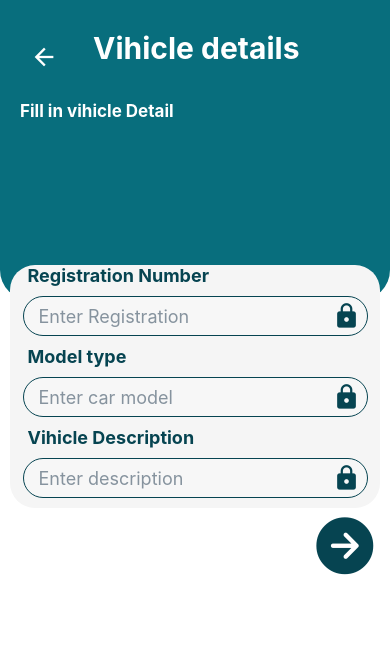
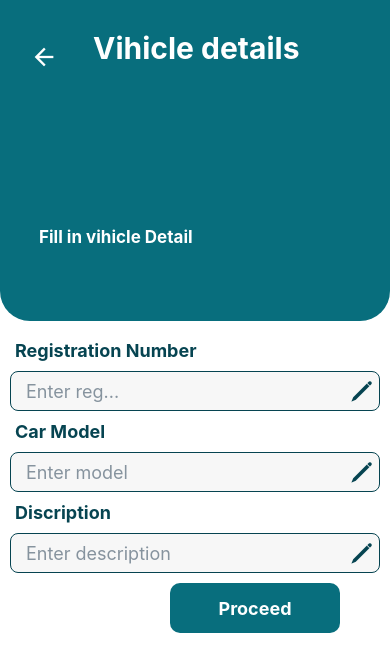
Before and after one commit to ernestmatenjwa/carWashReactNativeApp, a React Native app: screen /VihicleDetail in a window 390 px wide. Shown: the top 672 px of the page. Built offline with nearby package versions, Linux system fonts and the light colour scheme.

Commit message:
Register vehicle added

```diff
--- a/App.js
+++ b/App.js
@@ -15,7 +15,7 @@ import VehicleScreen from "./components/vehicletype"
 import PaymentScreen from "./components/payment"
 import ChatScreen from "./components/chatScreen"
 import ProfileEdit from "./Screens/EditProfile"
-import More1 from "./Screens/more1";
+import RegisteredCars from "./Screens/RegisteredCars";
 import More2 from "./Screens/more2";
 import More3 from "./Screens/more3";
 
@@ -167,7 +167,7 @@ export default function App() {
         <Stack.Screen name="PaymentScreen" component={PaymentScreen} options={{header: () => null}} />
         <Stack.Screen name="VihicleDetail" component={VihicleDetail} options={{header: () => null}} />
         <Stack.Screen name="ProfileEdit" component={ProfileEdit} options={{header: () => null}} />
-        <Stack.Screen name="More1" component={More1} options={{header: () => null}} />
+        <Stack.Screen name="RegisteredCars" component={RegisteredCars} options={{header: () => null}} />
         <Stack.Screen name="More2" component={More2} options={{header: () => null}} />
         <Stack.Screen name="More3" component={More3} options={{header: () => null}} />
         <Stack.Screen
--- /dev/null
+++ b/Screens/RegisteredCars.js
@@ -0,0 +1,169 @@
+import React from "react";
+import {
+    View,
+    Text,
+    StyleSheet,
+    Pressable,
+    Dimensions,
+    FlatList,
+    TouchableOpacity } from "react-native";
+import COLORS from '../consts/colors';
+import Iconicons from "react-native-vector-icons/Ionicons"
+
+const { width, height } = Dimensions.get("screen");
+
+  const vehicle = [
+    {
+      id: '1',
+      brand: 'BMW',
+      RegNumber: 'FCK 814 MP',
+      Desc: 'Red',
+      model: '2021 - 3 series'
+    },
+    {
+        id: '2',
+        brand: 'Benz',
+        RegNumber: 'FCK 344 KZN',
+        Desc: 'White',
+        model: '2001 - C63'
+    },
+  ]
+
+export default function RegisteredCars({ navigation, route }) {
+  //const {userName} = route.params
+  return(
+    <View style={styles.container}>
+        <View style={{height: "12%", backgroundColor: "#064451", width: width, borderBottomLeftRadius: 20, borderBottomRightRadius: 20}}>
+        <Iconicons name='arrow-back' size={28} onPress={() => navigation.goBack()}  style={{color: "white", margin: "5%"}}/>
+           <Text style={{marginTop: "-10%", color: "white", fontSize:25, fontWeight:"bold", alignSelf: "center"}}>Registered Vehicles</Text>
+        </View>
+        <View style={{height:"2%", }}></View>
+        <View style={{width: "95%",
+         alignSelf: "center",
+         flexDirection: 'row',
+         paddingTop: "2%",
+         backgroundColor: "white",
+         paddingTop: "5%",
+         paddingBottom:"5%",
+         borderRadius: 10,
+         }}>
+        <Text style={{paddingLeft: 20, fontSize: 16, fontWeight: "bold", color: "grey"}}>New vehicle?</Text>
+               <Pressable style={{ marginLeft: "50%"}} onPress={() => navigation.navigate("CarBrand")}><Text style={{color: "#064451", fontSize: 16, fontWeight: "bold"}}>ADD</Text></Pressable>
+                   </View>
+
+    <FlatList
+      data={vehicle}
+      keyExtractor={item=>item.id}
+      renderItem={({item}) => (
+        <TouchableOpacity onPress={() => navigation.navigate("DateSetter") }>
+          <View style={styles.userInfo}>
+          <View style={styles.TextSection}>
+              <View style={styles.UserInfoText}>
+                  <Text style={styles.UserName}>{item.brand} - {item.RegNumber}</Text>
+               </View>
+            <View>
+                <Text style={{width: width/1.8,fontWeight: 'bold', fontSize: 12, color: COLORS.black}}>Model: {item.model}</Text>
+                <Text style={{width: width/1.8,fontWeight: 'bold', fontSize: 12, color: COLORS.black}}>Description: {item.Desc}</Text>
+               <View style={{flexDirection: 'row', paddingTop: "2%"}}>
+               <Pressable><Text style={{color: "green", fontSize: 16, fontWeight: "bold"}}>EDIT</Text></Pressable>
+                <Pressable><Text style={{paddingLeft: 20, color: "red", fontSize: 16, fontWeight: "bold"}}>DELETE</Text></Pressable>
+                   </View>
+            </View>
+          </View>
+          </View>
+       </TouchableOpacity>
+      )}
+    />
+    </View>
+    );
+}
+
+const styles = StyleSheet.create({
+  header: {
+    marginTop: 30,
+    flexDirection: 'row',
+    marginBottom: 20,
+},
+actionButtonIcon: {
+    fontSize: 20,
+    height: 22,
+    color: 'white',
+  },
+container: {
+    backgroundColor: COLORS.gray,
+    flex: 1,
+  },
+  item: {
+    backgroundColor: '#F5F5F5',
+    padding: 20,
+    marginVertical: 8,
+    marginHorizontal: 16,
+    marginTop: 35,
+    borderRadius: 10,
+  },
+  title: {
+    fontSize: 32,
+  },
+  subHeader:{
+    color: COLORS.tial,
+    marginTop: 20,
+    fontWeight: 'bold',
+    fontSize: 15,
+
+  },
+  price:{
+    fontSize: 15,
+    marginRight: -85,
+    marginTop: -23,
+    fontWeight: 'bold',
+    marginRight: 100
+  },
+  userInfo: {
+    width: width/1.03,
+    height: 130,
+    backgroundColor: COLORS.white,
+    flexDirection: "row",
+    justifyContent: "space-between",
+    marginHorizontal: 2,
+    marginBottom: 5,
+    marginTop: 15,
+    borderRadius: 13,
+    padding: 2,
+
+  },
+  UserImg: {
+    width: width/2.7,
+    height: height/8,
+    borderRadius: 13,
+    marginBottom: 15,
+  },
+  TextSection: {
+    flexDirection: "column",
+    justifyContent: "center",
+    padding: 15,
+    paddingLeft: 0,
+    marginLeft: 10,
+    width: 300,
+  },
+  UserInfoText: {
+    flexDirection: "row",
+    justifyContent: "space-between",
+    marginBottom: 5,
+  },
+  UserName: {
+    fontSize: 16,
+    fontWeight: "bold",
+    color: "grey",
+  },
+  MessageText:{
+    fontWeight: 'bold',
+    fontSize: 14,
+    color: COLORS.lightGray
+  },
+
+  UserImgWrapper: {
+    paddingTop: 10,
+    paddingBottom: 15,
+  },
+
+})
--- a/Screens/locationScreen.js
+++ b/Screens/locationScreen.js
@@ -75,7 +75,7 @@ export default function LocationScreen({ navigation }) {
   return (
   <View>
   <Input
-    onChangeText={event => {onChangesearchValue(event.target.value)}}
+    //onChangeText={event => {onChangesearchValue(event.target.value)}}
     inputContainerStyle={styles.inputContainer}
     inputStyle ={[styles.inputText, {padding: 10}]}
     placeholder="Search..."
--- a/components/Checkout.js
+++ b/components/Checkout.js
@@ -179,11 +179,11 @@ const TitleBox = styled.View`
 
 const TimeBox = styled.View`
     flex-direction: row;
-    padding-top: 10
+    padding-top: 10px
 `;
 
 const FooterBox = styled.View`
-    top: 55
+    top: 55px
 `;
 
 const SectionDetails = styled.View`
--- a/components/DateSetter.js
+++ b/components/DateSetter.js
@@ -1,7 +1,7 @@
 import React,{useState} from 'react';
 import { View, Text, SafeAreaView, StyleSheet, Button,Platform,Pressable,TouchableOpacity } from 'react-native';
 import COLORS from '../consts/colors';
-import Icon from 'react-native-vector-icons/MaterialIcons';
+import Icon from 'react-native-vector-icons/Ionicons';
 import DateTimePicker from '@react-native-community/datetimepicker';
 //import { event } from 'react-native-reanimated';
 
@@ -43,46 +43,44 @@ function DateSetter({navigation}) {
   return (
     <SafeAreaView style={{flex: 1, backgroundColor: COLORS.white}}>
       <View style={style.header}>
-      <Icon name='arrow-back' size={28} onPress={() => navigation.goBack()}  style={{color: COLORS.tial, marginTop: 9, marginLeft: 10}}/>
+      <Icon name='arrow-back' size={28} onPress={() => navigation.goBack()}  style={{color: COLORS.white, marginTop: 9, marginLeft: 0}}/>
        <View style={{marginLeft: 35}}>
-         <Text style={{fontSize: 30, fontWeight: "bold", color: COLORS.tial}}>Date & Time</Text>
-         <Text style={{fontSize: 14, marginTop: 25, fontWeight: "bold", color: COLORS.tial}}>Select time and date</Text>
+         <Text style={{fontSize: 40, marginTop: "40%", fontWeight: "bold", alignSelf: "center", color: COLORS.white}}>Date & Time</Text>
+
        </View>
       </View>
-
+      <Text style={{fontSize: 18, paddingLeft: "5%", marginTop: "3%", fontWeight: "bold", color: COLORS.tial}}>Select time and date</Text>
         <View>
 
       <View  style={{width:"90%", alignItems:'center',padding:50, borderColor:COLORS.tial, borderWidth:2, margin:25}}>
         <Text style={{fontWeight:'bold',fontSize:20}}>{text}</Text>
+      </View>
+      <View style={{
+     //marginTop:"0%",
+     //marginLeft:"18%",
+     flexDirection: 'row',
+     width:"150%",
+     marginLeft: "20%"
+  }}>
+   <Icon
+    onPress={showTimepicker}
+    size={50}
+    color={"#064451"}
+    name="time-outline"
+    //onPress={() => navigation.navigate('MapScreen')}
+   />
+   <Text style={{marginTop:"10%", fontSize: 15, marginLeft: "-8%", fontWeight: "bold"}}>Time</Text>
+     <Icon
+    onPress={showDatepicker}
+    size={50}
+    color={"#064451"}
+    name="calendar-outline"
+    style={{marginLeft:"25%"}}
+    //onPress={() => navigation.navigate('MapScreen')}
+   />
+   <Text style={{marginTop:"10%", fontSize: 15, marginLeft: "-7%", fontWeight: "bold"}}>Date</Text>
+    </View>
 
-      </View>
-
-      <View style={{margin:20, flexDirection:'row',justifyContent:'space-around'}}>
-
-
-      <TouchableOpacity
-      style={{width:100,height:70,backgroundColor:COLORS.tial, borderRadius:20,
-        alignItems:'center',justifyContent:'center'}}
-           onPress={showDatepicker}
-            >
-              <Text style={{color:'white', fontSize:20,fontWeight:"500"}}>Select date</Text>
-
-            </TouchableOpacity>
-
-
-            <TouchableOpacity
-
-        style={{width:100,height:70,backgroundColor:COLORS.tial, borderRadius:20,
-          alignItems:'center',justifyContent:'center'}}
-
-            onPress={showTimepicker}
-            >
-
-<Text  style={{color:'white', fontSize:20,fontWeight:"500"}}>Select time </Text>
-            </TouchableOpacity>
-
-
-      </View>
       {show && (
         <DateTimePicker
           testID="dateTimePicker"
@@ -97,28 +95,26 @@ function DateSetter({navigation}) {
       )}
     </View>
 
-
-
-
-
-       <View style={{ alignItems: 'center', flex: 1,marginTop:250,marginLeft:50}}>
-
       <Pressable style={style.bookbtn}
       onPress={() => {
         navigation.navigate("CheckoutScreen");
       }}>
         <Text style={{color: COLORS.white, fontSize: 18, fontWeight: 'bold'}}>Proceed</Text>
       </Pressable>
-      </View>
+
     </SafeAreaView>
   );
 };
 
 const style = StyleSheet.create({
   header:{
-    marginTop: 30,
+    //marginTop: 30,
     flexDirection: 'row',
     paddingHorizontal: 20,
+    backgroundColor: "#064451",
+    height: "25%",
+    borderBottomEndRadius:20,
+    borderBottomStartRadius:20
   },
   bookbtn:{
     width: 170,
@@ -127,9 +123,9 @@ const style = StyleSheet.create({
     justifyContent: 'center',
     alignItems: 'center',
     borderRadius: 10,
-    marginLeft: 100,
+    marginLeft: 170,
     marginBottom: 50,
-    marginTop:50
+    marginTop:"40%"
   },
 
 
--- a/components/vihicleDetail.js
+++ b/components/vihicleDetail.js
@@ -11,73 +11,48 @@ function VihicleDetail ({navigation}) {
 
   return (
     <SafeAreaView style={{flex: 1, backgroundColor: COLORS.white}}>
-          <View style={{height: 300, backgroundColor: COLORS.tial, borderBottomLeftRadius: 30, borderBottomRightRadius: 30}}>
+          <View style={{height: "38%", backgroundColor: COLORS.tial, borderBottomLeftRadius: 30, borderBottomRightRadius: 30}}>
             <View style={style.header}>
             <Icon name='arrow-back' size={28} onPress={() => navigation.goBack()}  style={{color: COLORS.white, marginTop: 13, marginLeft: 10}}/>
             <View style={{marginLeft: 35}}>
                 <Text style={{fontSize: 30, fontWeight: "bold", color: COLORS.white}}>Vihicle details</Text>
             </View>
             </View>
-            <ScrollView showsVerticalScrollIndicator={false}>
-            <View style={{height: 120, paddingHorizontal: 20}}>
             <Text style={style.subHeader}>Fill in vihicle Detail</Text>
+
         </View>
-
-            </ScrollView>
-            <View style={{flexDirection: 'row', alignItems: 'center'}}>
-            </View>
-        </View>
-        <View style={style.footer}>
-        <SafeAreaView>
-            <Text style={style.label}>Registration Number</Text>
+        <View>
+        <Text style={[style.label, {paddingTop: "5%"}]}>Registration Number</Text>
           <Input
             onChangeText={onChangeEmail} value={email}
             inputContainerStyle={style.inputContainer}
             inputStyle ={style.inputText}
-                  placeholder="Enter Registration"
-                  rightIcon={ <Icon size={28}
-                  style={style.icon} name='lock'/>}
+            placeholder="Enter reg..."
+            rightIcon={<Iconicons size={24} style={style.icon} name='pencil'/>}
           />
-            <Text style={style.label}>Model type</Text>
-            <Input  secureTextEntry={true}
-                  onChangeText={onChangePassword}
-                  value={password}
+          <Text style={style.label}>Car Model</Text>
+          <Input
+            onChangeText={onChangeEmail} value={email}
             inputContainerStyle={style.inputContainer}
             inputStyle ={style.inputText}
-                  placeholder="Enter car model"
-                  rightIcon={<Icon size={28}
-                  style={style.icon} name='lock'/>}
+            placeholder="Enter model"
+            rightIcon={<Iconicons size={24} style={style.icon} name='pencil'/>}
           />
-                   <Text style={style.label}>Vihicle Description</Text>
-                   <Input  secureTextEntry={true}
-                  onChangeText={onChangePassword}
-                  value={password}
+          <Text style={style.label}>Discription</Text>
+          <Input
+            onChangeText={onChangeEmail} value={email}
             inputContainerStyle={style.inputContainer}
             inputStyle ={style.inputText}
             placeholder="Enter description"
-                  rightIcon={<Icon size={28}
-                  style={style.icon} name='lock'/>}
+            rightIcon={<Iconicons size={24} style={style.icon} name='pencil'/>}
           />
-
-
-                     <View style={{ alignItems: 'center', flex: 1,justifyContent:'center'}}>
-
         </View>
-
-          </SafeAreaView>
-
-        </View>
-       <View>
-    <Iconicons
-    size={70}
-    name="arrow-forward-circle"
-    onPress={() => navigation.navigate('DateSetter')}
-    style={{
-      color: "#064451",
-      //marginTop:"-20%",
-      paddingLeft:"80%",
-      }}/>
-    </View>
+    <Pressable style={style.bookbtn}
+      onPress={() => {
+        navigation.navigate("DateSetter");
+      }}>
+        <Text style={{color: COLORS.white, fontSize: 18, fontWeight: 'bold'}}>Proceed</Text>
+      </Pressable>
 
     </SafeAreaView>
   );
@@ -90,13 +65,13 @@ const style = StyleSheet.create({
     padding: 1,
     paddingLeft:15,
     marginRight:5,
-    borderRadius:20,
+    borderRadius:2,
    // fontFamily: '"Inter-Bold", "Inter", sans-serif',
   },
   inputContainer: {
     height: 40,
     width:'100%',
-    borderRadius:20,
+    borderRadius: 8,
     borderColor: '#064451',
     borderWidth: 1,
     paddingRight:10,
@@ -105,7 +80,7 @@ const style = StyleSheet.create({
   },
   icon:{
     color:'#064451',
-    width:20,
+    width:15,
   },
   label: {
     overflow: 'visible',
@@ -132,8 +107,9 @@ const style = StyleSheet.create({
 
   subHeader:{
     color: COLORS.white,
-    marginTop: 30,
+    marginTop: "30%",
     fontWeight: 'bold',
+    padding: "10%",
     fontSize: 17,
 
   },
@@ -214,7 +190,7 @@ const style = StyleSheet.create({
     justifyContent: 'center',
     alignItems: 'center',
     borderRadius: 10,
-    marginLeft: 100,
+    marginLeft: 170,
     marginBottom: 50,
 
   },
```
Also changed, not shown: components/vehicletype.js (+6 -6 lines), package.json (+7 -1 lines), 1 other file (tests, documents, lock files or other folders). Lines whose indentation alone changed are shown as unchanged.
